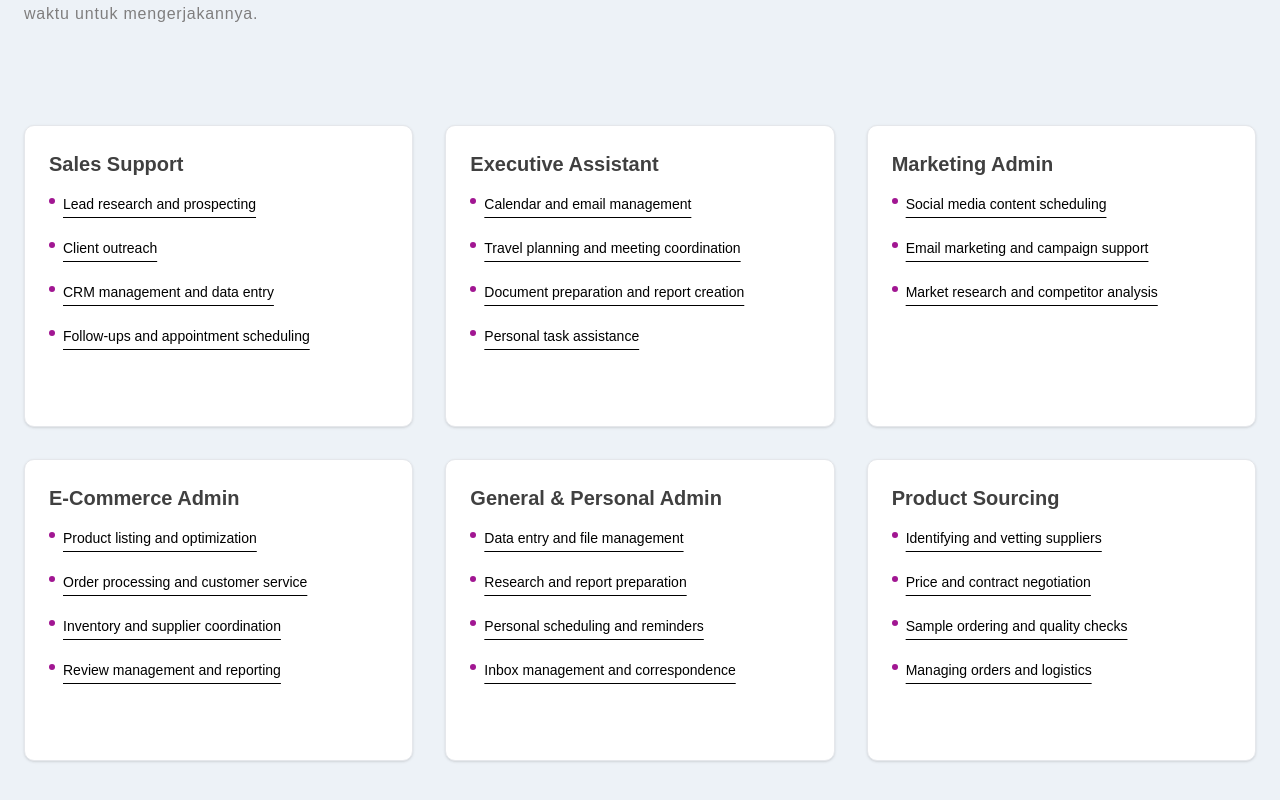
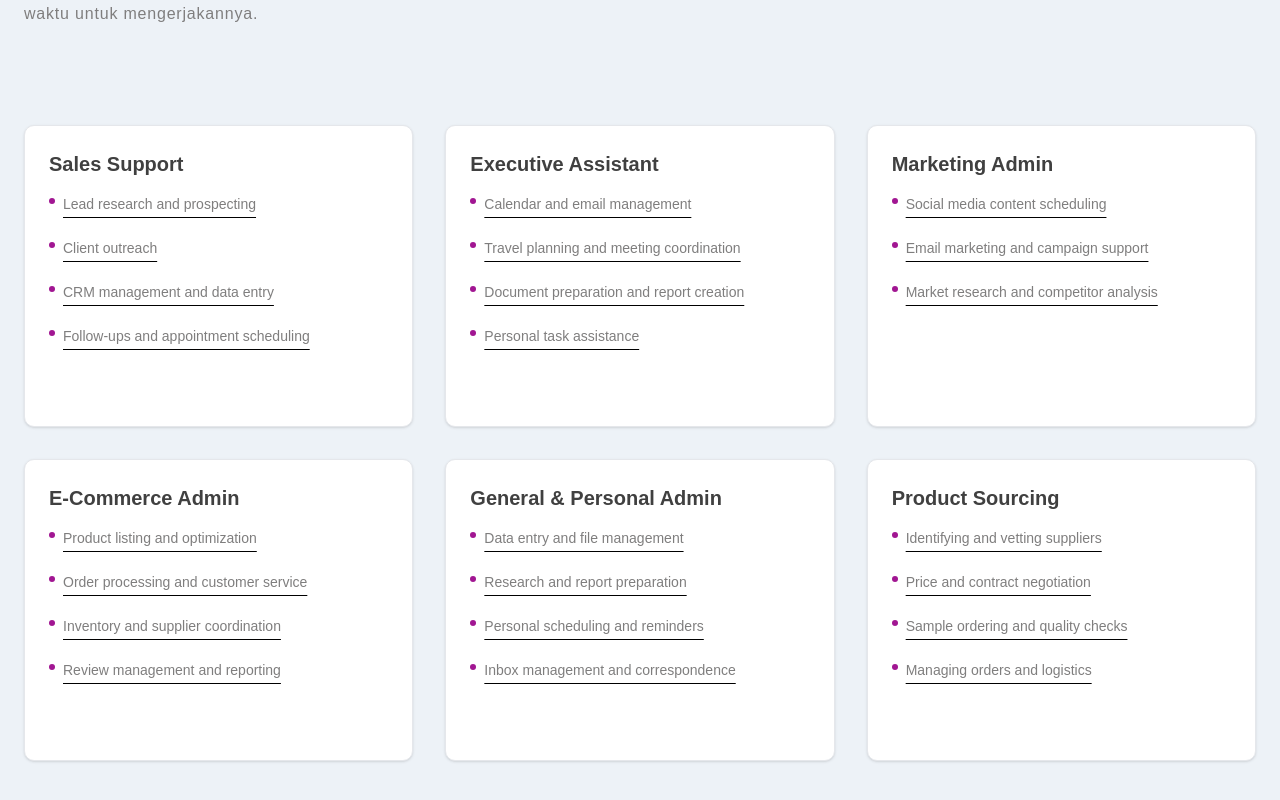
Before and after one commit to badromeoo/srikandi_va, a Next.js app: page / in a window 1280 px wide. Shown: the part 3186-3986 px from the top of the page. Built offline with nearby package versions, Linux system fonts and the light colour scheme.

Commit message:
fix font p color program

```diff
--- a/src/components/ProgramsSection.tsx
+++ b/src/components/ProgramsSection.tsx
@@ -36,7 +36,7 @@ export function ProgramsSection() {
                   {program.items.map((item) => (
                     <li key={item} className="flex items-start">
                       <span className="mr-2 mt-1 block h-1.5 w-1.5 rounded-full bg-[#A11692]" />
-                      <span className="mb-4 text-black">{item}</span>
+                      <span className="mb-4 text-[#7F7E7E]">{item}</span>
                     </li>
                   ))}
                 </ul>
```
